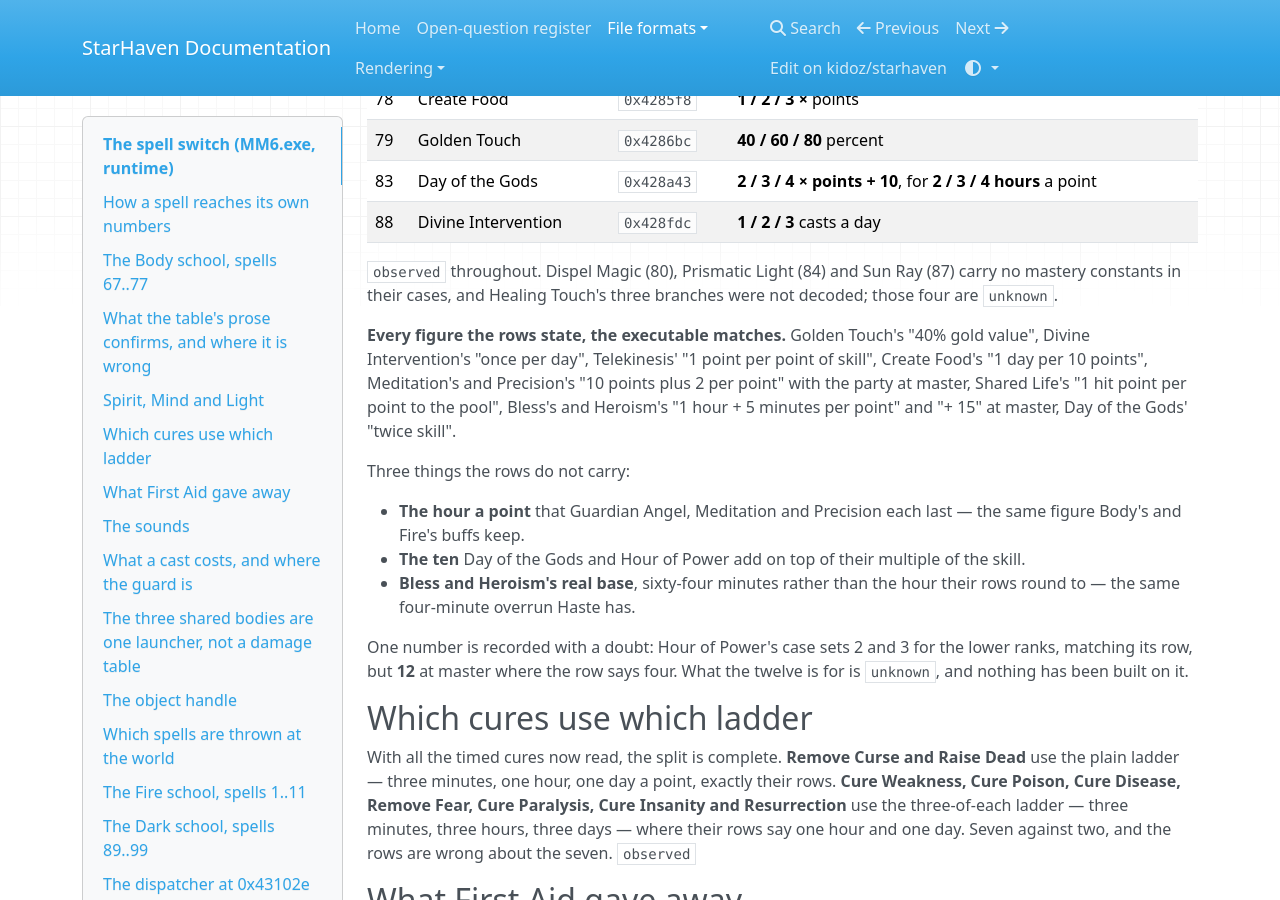
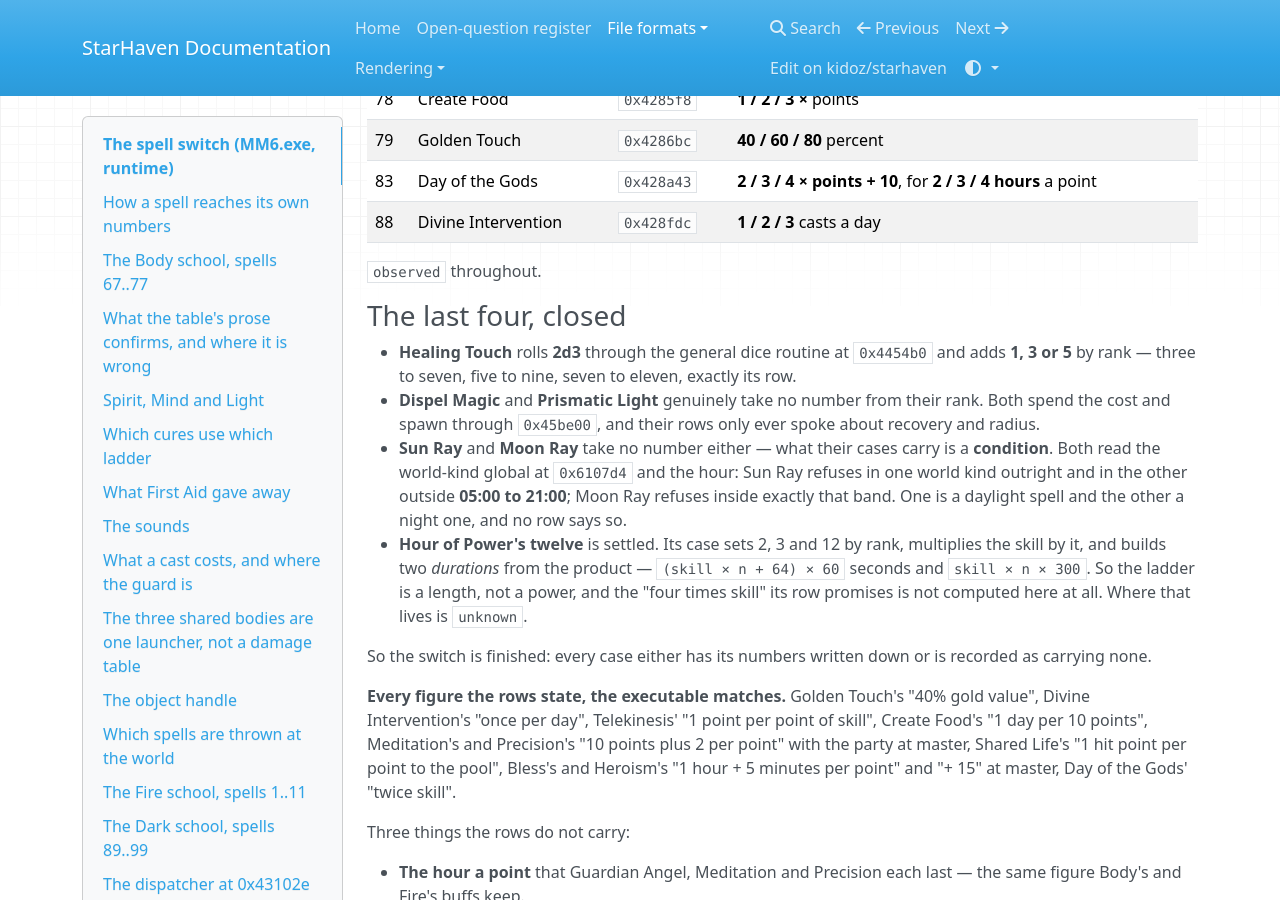
Before and after one commit to kidoz/starhaven, an MkDocs documentation site: the page built from docs/formats/spell-switch.md, in a window 1280 px wide and 900 px high, scrolled down 2913 px. Built offline with MkDocs 1.6.1, drawn with Linux system fonts in a browser that asks for light colours; nearby versions of some CDN libraries; some of the changed text lies outside the part shown.

Commit message:
Close the last four spell cases: two numbers and two conditions

```diff
--- a/docs/formats/spell-switch.md
+++ b/docs/formats/spell-switch.md
@@ -120,9 +120,29 @@ executable's alone:
 | 83 | Day of the Gods | `0x428a43` | **2 / 3 / 4 × points + 10**, for **2 / 3 / 4 hours** a point |
 | 88 | Divine Intervention | `0x428fdc` | **1 / 2 / 3** casts a day |
 
-`observed` throughout. Dispel Magic (80), Prismatic Light (84) and Sun Ray
-(87) carry no mastery constants in their cases, and Healing Touch's three
-branches were not decoded; those four are `unknown`.
+`observed` throughout.
+
+### The last four, closed
+
+- **Healing Touch** rolls **2d3** through the general dice routine at
+  `0x4454b0` and adds **1, 3 or 5** by rank — three to seven, five to nine,
+  seven to eleven, exactly its row.
+- **Dispel Magic** and **Prismatic Light** genuinely take no number from
+  their rank. Both spend the cost and spawn through `0x45be00`, and their
+  rows only ever spoke about recovery and radius.
+- **Sun Ray** and **Moon Ray** take no number either — what their cases
+  carry is a **condition**. Both read the world-kind global at `0x6107d4`
+  and the hour: Sun Ray refuses in one world kind outright and in the other
+  outside **05:00 to 21:00**; Moon Ray refuses inside exactly that band. One
+  is a daylight spell and the other a night one, and no row says so.
+- **Hour of Power's twelve** is settled. Its case sets 2, 3 and 12 by rank,
+  multiplies the skill by it, and builds two *durations* from the product —
+  `(skill × n + 64) × 60` seconds and `skill × n × 300`. So the ladder is a
+  length, not a power, and the "four times skill" its row promises is not
+  computed here at all. Where that lives is `unknown`.
+
+So the switch is finished: every case either has its numbers written down or
+is recorded as carrying none.
 
 **Every figure the rows state, the executable matches.** Golden Touch's
 "40% gold value", Divine Intervention's "once per day", Telekinesis'
```
Also changed, not shown: other parts of docs/formats/spell-switch.md (+1 -1 lines), README.md (+8 -0 lines), 2 other files.
